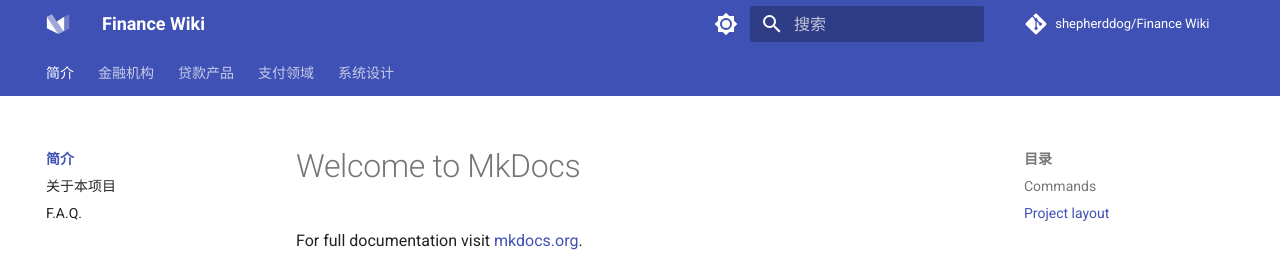
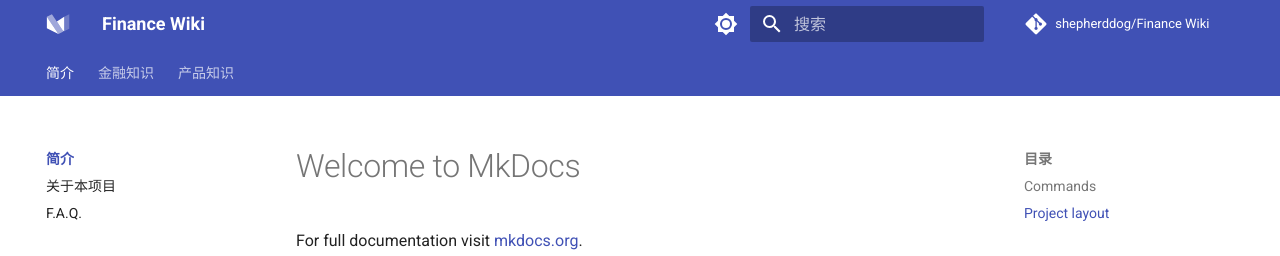
Before and after one commit to shepherddog/wiki, an MkDocs documentation site: the page built from docs/index.md, in a window 1280 px wide. Shown: the top 256 px of the page. Built offline with MkDocs 1.6.1 and Material for MkDocs 9.7.7, drawn with Linux system fonts in a browser that asks for light colours; comment, search, counter and statistics services are not loaded; part of the change alters nothing that is shown.

```diff
--- a/mkdocs.yml
+++ b/mkdocs.yml
@@ -15,29 +15,21 @@ copyright: Copyright &copy; 2016 - 2022 Zhimin Bai
 nav:
   - 简介:
     - Getting Started: index.md
-    - 关于本项目: 简介/about.md
-    - F.A.Q.: 简介/faq.md
-  - 金融机构:
-    - 金融机构概览: 金融机构/金融机构概览.md
-    - 金融市场: 金融机构/金融市场.md
-    - 银行体系: 金融机构/银行体系.md
-    - 监管机构: 金融机构/监管机构.md
-  - 贷款产品:
-    - 贷款产品分类: 贷款产品/贷款产品分类.md
-    - 常见信贷名词: 贷款产品/常见信贷名词.md
-    - 个人消费贷款: 贷款产品/个人消费贷款.md
-    - 个人经营贷款: 贷款产品/个人经营贷款.md
-    - 企业贷款: 贷款产品/企业贷款.md
-    - 互联网金融: 贷款产品/互联网金融.md
-    - 供应链金融: 贷款产品/供应链金融.md
-  - 支付领域:
-    - 支付领域简介: 支付领域/支付领域简介.md
-  - 系统设计:
-    - 信贷产品架构设计: 系统设计/信贷产品架构设计.md
-    - 信贷业务流程设计: 系统设计/信贷业务流程设计.md
-    - 会计分录和对账: 系统设计/会计分录和对账.md
-    - 额度系统设计: 系统设计/额度系统设计.md
+    - 关于本项目: intro/about.md
+    - F.A.Q.: intro/faq.md
+  - 金融知识:
+    - 金融机构概览: finance/金融机构概览.md
+    - 金融市场: finance/金融市场.md
+    - 银行体系: finance/银行体系.md
+    - 监管机构: finance/监管机构.md
+    - 信贷产品简介: finance/信贷产品简介.md
+    - 支付领域简介: product/支付领域简介.md
 
+  - 产品知识:
+    - 信贷产品架构设计: product/信贷产品架构设计.md
+    - 信贷业务流程设计: product/信贷业务流程设计.md
+    - 会计分录和对账: product/会计分录和对账.md
+    - 额度系统设计: product/额度系统设计.md
 
 # Config theme
 theme:
```
Also changed, not shown: docs/finance/信贷产品简介.md (added), docs/finance/贷款产品简介.md (deleted).
